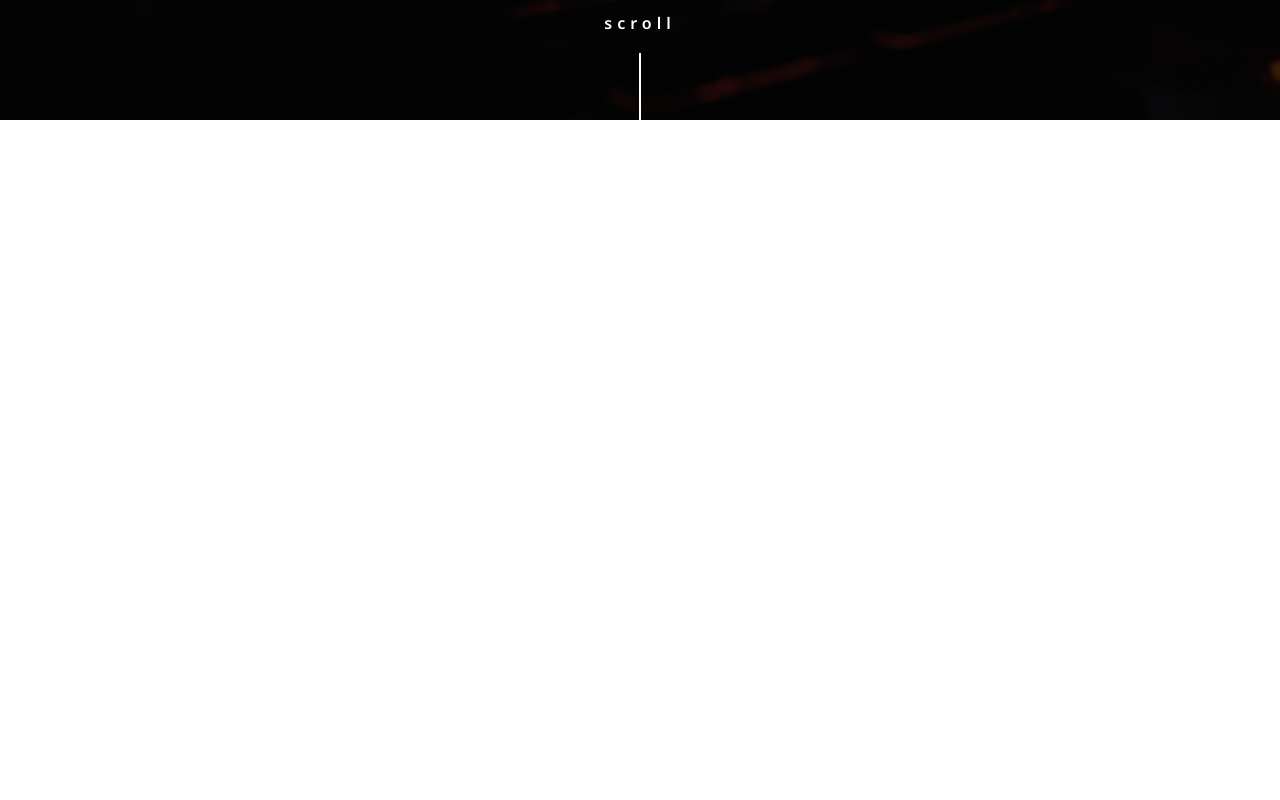
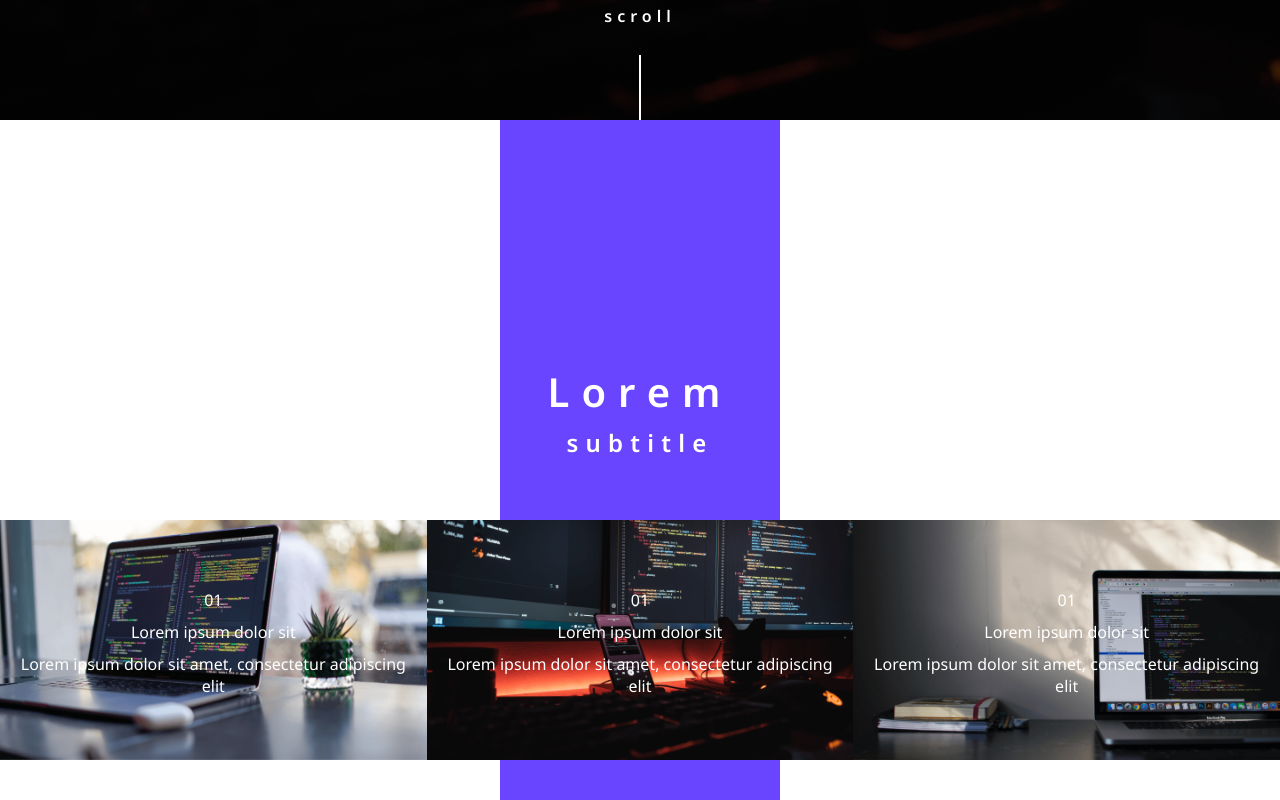
Before and after one commit to iamdarshangowda/willeder, a React (Vite) app: page / in a window 1280 px wide. Shown: the part 680-1480 px from the top of the page. Before the commit the page ends 800 px from the top, so only its background shows below. Built offline with nearby package versions, Linux system fonts and the light colour scheme; a web font is replaced by a local one.

Commit message:
added vertical page

```diff
--- a/src/App.jsx
+++ b/src/App.jsx
@@ -3,6 +3,7 @@ import './App.scss';
 import Navbar from './Components/Navbar';
 import Carousel from './Components/Carousel';
 import Description from './Components/Description';
+import VerticalPage from './Components/VerticalPage';
 
 {
   /* <a href="https://react.dev" target="_blank">
@@ -16,6 +17,7 @@ function App() {
       <Navbar />
       <Carousel />
       <Description />
+      <VerticalPage />
     </main>
   );
 }
--- /dev/null
+++ b/src/Components/VerticalPage.jsx
@@ -0,0 +1,43 @@
+import React from 'react';
+import '../Styles/VerticalPage.scss';
+
+const VerticalPage = () => {
+  return (
+    <div className="vertical-container">
+      <div className="vertical-bar">
+        <div className="top-text">
+          <p className="bar-title">Lorem</p>
+          <p className="bar-subTitle">subtitle</p>
+        </div>
+      </div>
+      <div className="triple-images">
+        <div className="background-card">
+          <img src="./background-1.png" alt="background-1" />
+          <div className="image-text">
+            <p>01</p>
+            <p>Lorem ipsum dolor sit</p>
+            <p>Lorem ipsum dolor sit amet, consectetur adipiscing elit</p>
+          </div>
+        </div>
+        <div className="background-card">
+          <img src="./background-2.png" alt="background-2" />{' '}
+          <div className="image-text">
+            <p>01</p>
+            <p>Lorem ipsum dolor sit</p>
+            <p>Lorem ipsum dolor sit amet, consectetur adipiscing elit</p>
+          </div>
+        </div>
+        <div className="background-card">
+          <img src="./background-3.png" alt="background-3" />
+          <div className="image-text">
+            <p>01</p>
+            <p>Lorem ipsum dolor sit</p>
+            <p>Lorem ipsum dolor sit amet, consectetur adipiscing elit</p>
+          </div>
+        </div>
+      </div>
+    </div>
+  );
+};
+
+export default VerticalPage;
--- a/src/Styles/Description.scss
+++ b/src/Styles/Description.scss
@@ -9,12 +9,14 @@
   flex-direction: column;
   align-items: center;
   justify-content: center;
+  gap: 25px;
   color: $whiteColor;
   text-align: center;
   .header-logo {
     display: flex;
     align-items: center;
     gap: 25px;
+    margin-bottom: 20px;
     img {
       width: 145px;
       height: 145px;
--- /dev/null
+++ b/src/Styles/VerticalPage.scss
@@ -0,0 +1,73 @@
+@import '../Variables/Variables.scss';
+
+.vertical-container {
+  display: flex;
+  height: max-content;
+  flex-direction: column;
+  justify-content: center;
+  align-items: center;
+  position: relative;
+
+  .vertical-bar {
+    position: absolute;
+    top: 0;
+    bottom: 0;
+    width: 280px;
+    background-color: $purpleColor;
+    z-index: -1;
+    text-align: center;
+    color: $whiteColor;
+
+    .top-text {
+      margin-top: 15rem;
+    }
+
+    .bar-title {
+      font-size: 2.5rem;
+      font-weight: 600;
+      line-height: 4rem;
+      letter-spacing: 0.3em;
+      margin: 0px;
+    }
+
+    .bar-subTitle {
+      font-size: 1.5rem;
+      font-weight: 600;
+      line-height: 2.375rem;
+      letter-spacing: 0.3em;
+      margin: 0px;
+    }
+  }
+
+  .triple-images {
+    margin: 25rem 0 15rem 0;
+    display: grid;
+    grid-template-columns: auto auto auto;
+    max-width: 100%;
+
+    .background-card {
+      position: relative;
+      text-align: center;
+    }
+
+    .image-text {
+      width: 100%;
+      position: absolute;
+      top: 50%;
+      left: 50%;
+      transform: translate(-50%, -50%);
+      padding: 20px;
+      color: $whiteColor;
+      display: flex;
+      flex-direction: column;
+      align-items: center;
+      justify-content: center;
+      gap: 10px;
+    }
+
+    img {
+      width: 100%;
+      object-fit: cover;
+    }
+  }
+}
--- a/src/index.css
+++ b/src/index.css
@@ -11,8 +11,12 @@
   -webkit-text-size-adjust: 100%;
 }
 
-body {
+* {
   margin: 0;
   padding: 0;
+  box-sizing: border-box;
+}
+
+body {
   min-height: 100vh;
 }
```
